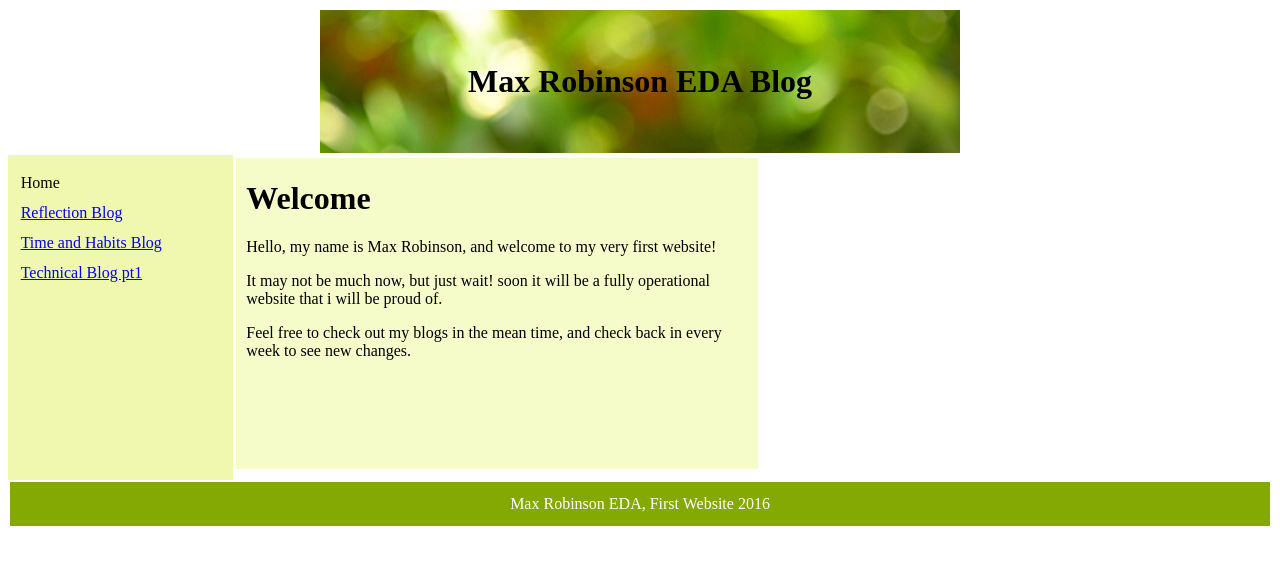
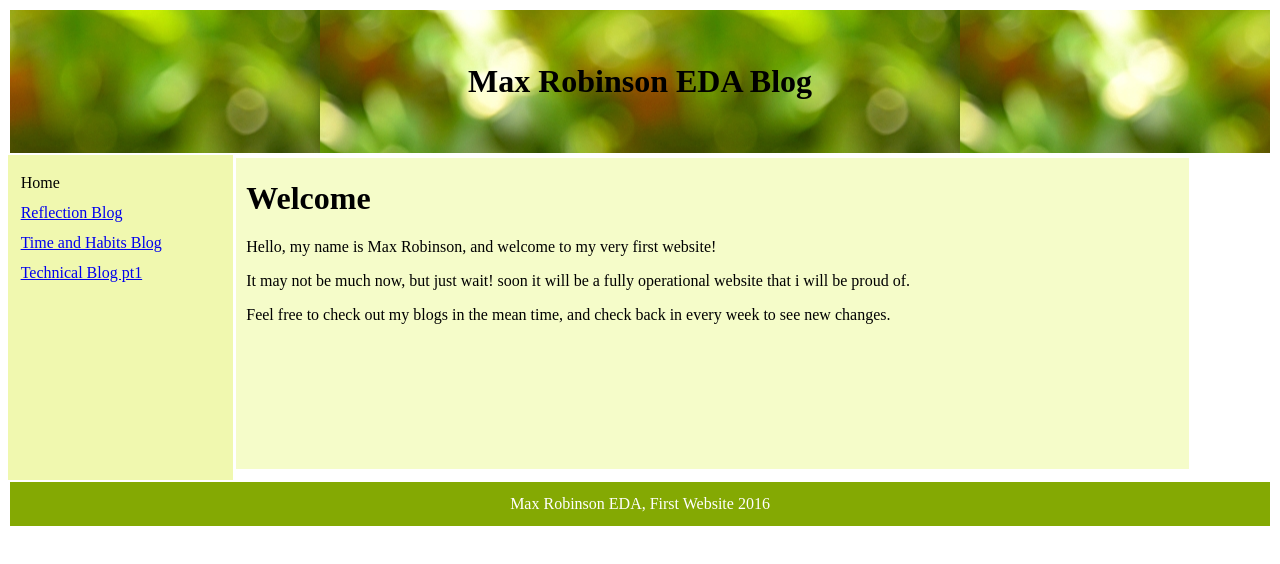
Before and after one commit to Maxwell-Robinson/Maxwell-Robinson.github.io, a plain HTML site: page index.html in a window 1280 px wide. Drawn offline with Linux system fonts and the light colour scheme.

Commit message:
edited index

```diff
--- a/styles/main.css
+++ b/styles/main.css
@@ -4,7 +4,7 @@
 .header {
     background-image:url(pictures/blurred.jpg);
     background-position:center;
-    background-repeat: no-repeat;
+    background-repeat:repeat;
     color:black;
     text-align:center;
     padding:2.5%;
@@ -24,7 +24,7 @@
     border: 0px 2px;
     border-style:solid;
     border-color: white;
-    width:502px;
+    width:933px;
     height: 311px;
     float:left;
     padding: 0px 10px;
```
